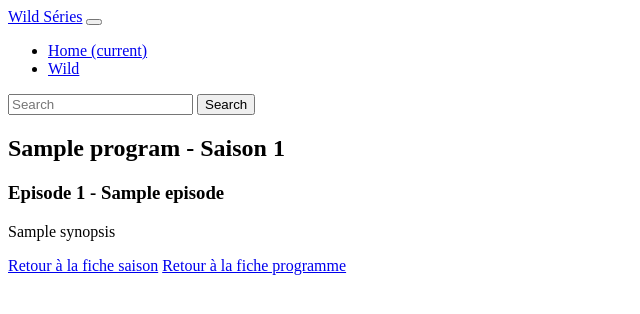
After one commit to OlivierMonsire/wild-series, a Symfony app: template templates/wild/episode.html.twig in a window 1280 px wide. The commit adds this page. Shown: the top 314 px of the page, without its empty margins (0-640 px from the left). Run offline with Twig, Linux system fonts and the light colour scheme; the template is opened without the code that fills it: most values are stand-ins (such as "Sample title", 1, 10 or a date in 2020); some libraries are stand-ins or nearby versions.

Commit message:
symfony quest 10

```diff
--- a/templates/wild/category.html.twig
+++ b/templates/wild/category.html.twig
@@ -1,6 +1,6 @@
 {# templates/wild/category.html.twig #}
 {% extends 'base.html.twig' %}
-{% block title %}{% endblock %}
+{% block title %}Wild Series - {{category.name}}{% endblock %}
 
 {% block body %}
     <h1>{{category.name}}</h1>
--- /dev/null
+++ b/templates/wild/episode.html.twig
@@ -0,0 +1,19 @@
+{# templates/wild/show.html.twig #}
+{% extends 'base.html.twig' %}
+{% block title %}{% endblock %}
+
+{% block body %}
+    <div>
+
+        <h2>{{ program.title }} - Saison {{ season.number }}</h2>
+        <h3>Episode {{ episode.number }} - {{ episode.title }}</h3>
+
+        <p>{{ episode.synopsis }}</p>
+    </div>
+
+    <a class="btn btn-primary" href="./">Retour à la fiche saison</a>
+    <a class="btn btn-primary" href="../">Retour à la fiche programme</a>
+
+
+
+{% endblock %}
--- a/templates/wild/program.html.twig
+++ b/templates/wild/program.html.twig
@@ -1,6 +1,6 @@
 {# templates/wild/program.html.twig #}
 {% extends 'base.html.twig' %}
-{% block title %}{{ program.title }}{% endblock %}
+{% block title %}Wild Series - {{ program.title }}{% endblock %}
 
 {% block body %}
 
--- a/templates/wild/season.html.twig
+++ b/templates/wild/season.html.twig
@@ -1,5 +1,6 @@
 {# templates/wild/season.html.twig #}
 {% extends 'base.html.twig' %}
+{% block title %}{{ program.title }} - Saison {{ season.number }}{% endblock %}
 {% block body %}
 <h1>{{ program.title }}</h1>
     <h5>Saison {{ season.number }}</h5>
@@ -9,6 +10,7 @@
                 <h5 class="card-title">{{ episode.title }}</h5>
                 <h6 class="card-subtitle mb-2 text-muted">Episode {{ episode.number }}</h6>
                 <p class="card-text">{{ episode.synopsis }}</p>
+                <a class="btn btn-secondary" href="./{{ season.number }}/{{ episode.id }}">En savoir plus</a>
             </div>
         </div>
     {% endfor %}
```
Also changed, not shown: src/Controller/WildController.php (+16 -19 lines).
